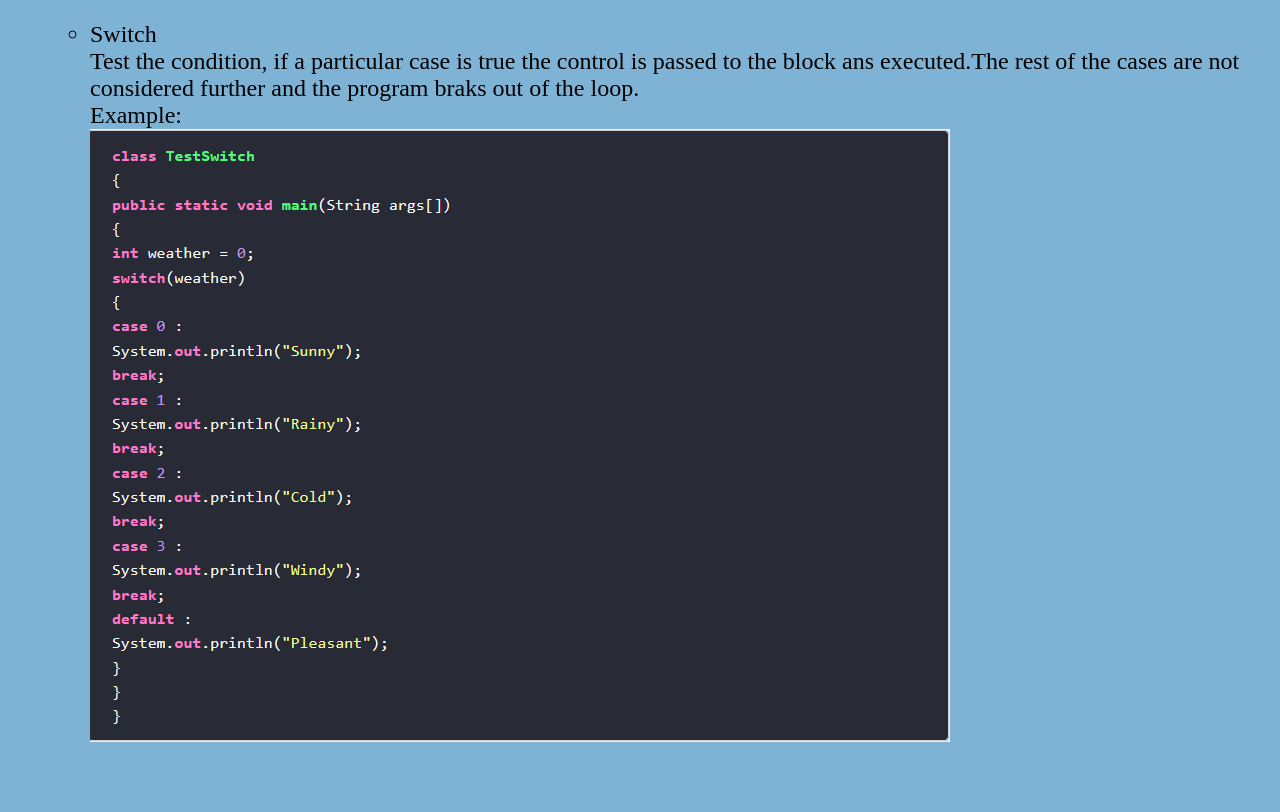
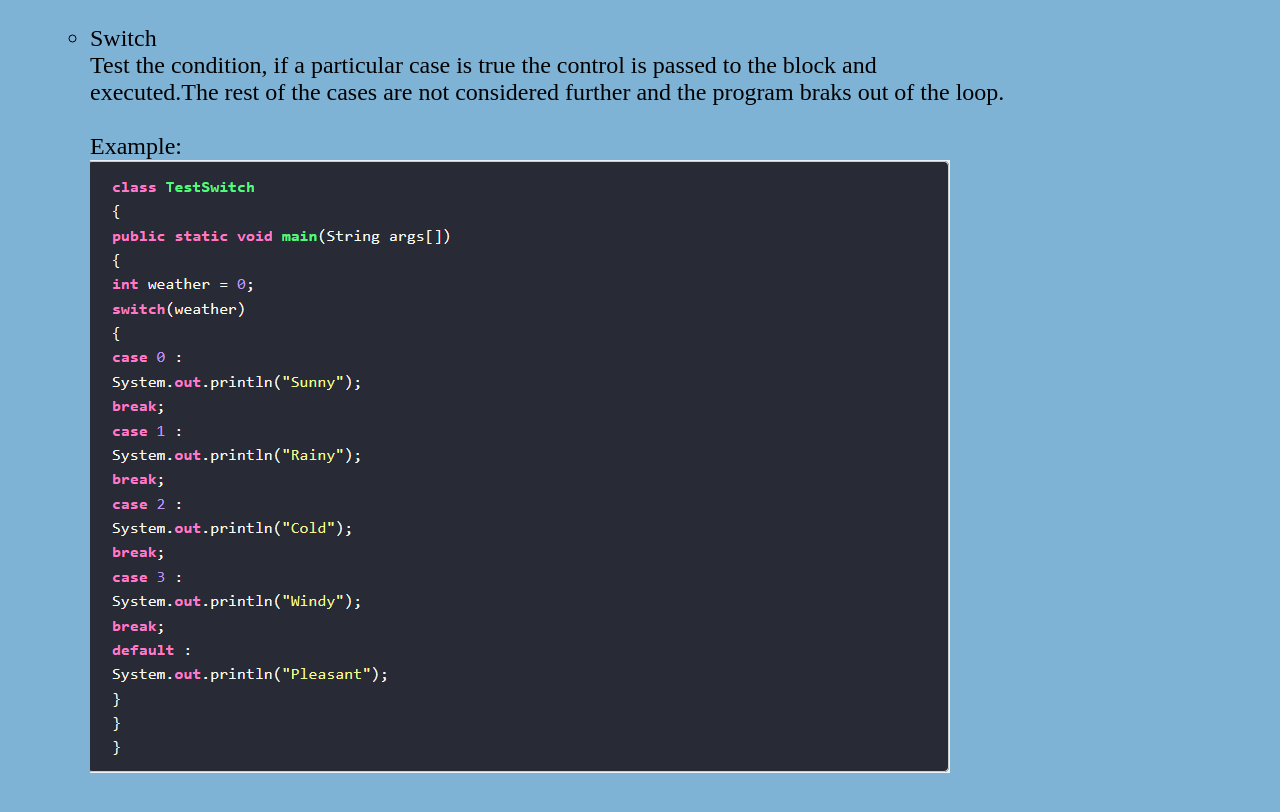
Before and after one commit to DevanshiPatel18/WOLproject, a plain HTML site: page index.html in a window 1280 px wide. Shown: the part 4532-5344 px from the top of the page. Drawn offline with Linux system fonts and the light colour scheme.

Commit message:
file upload

```diff
--- a/index.html
+++ b/index.html
@@ -289,13 +289,15 @@
        <ul>
          <li>if-else
            <p>Tests condition,if true condition block is excuted otherwise else block is executed</p>
+           <br>
            <p>Example</p>
            <a href="if.png"><img src="if.png"></a>
            <br><br>
 
            </li>
          <li>Switch
-           <p>Test the condition, if a particular case is true the control is passed to the block ans executed.The rest of the cases are not considered further and the program braks out of the loop.</p>
+           <p>Test the condition, if a particular case is true the control is passed to the block and <br> executed.The rest of the cases are not considered further and the program braks out of the loop.</p>
+           <br>
            <p>Example:</p>
            <a href="switch.png"><img src="switch.png"></a>
            <br><br>
```
